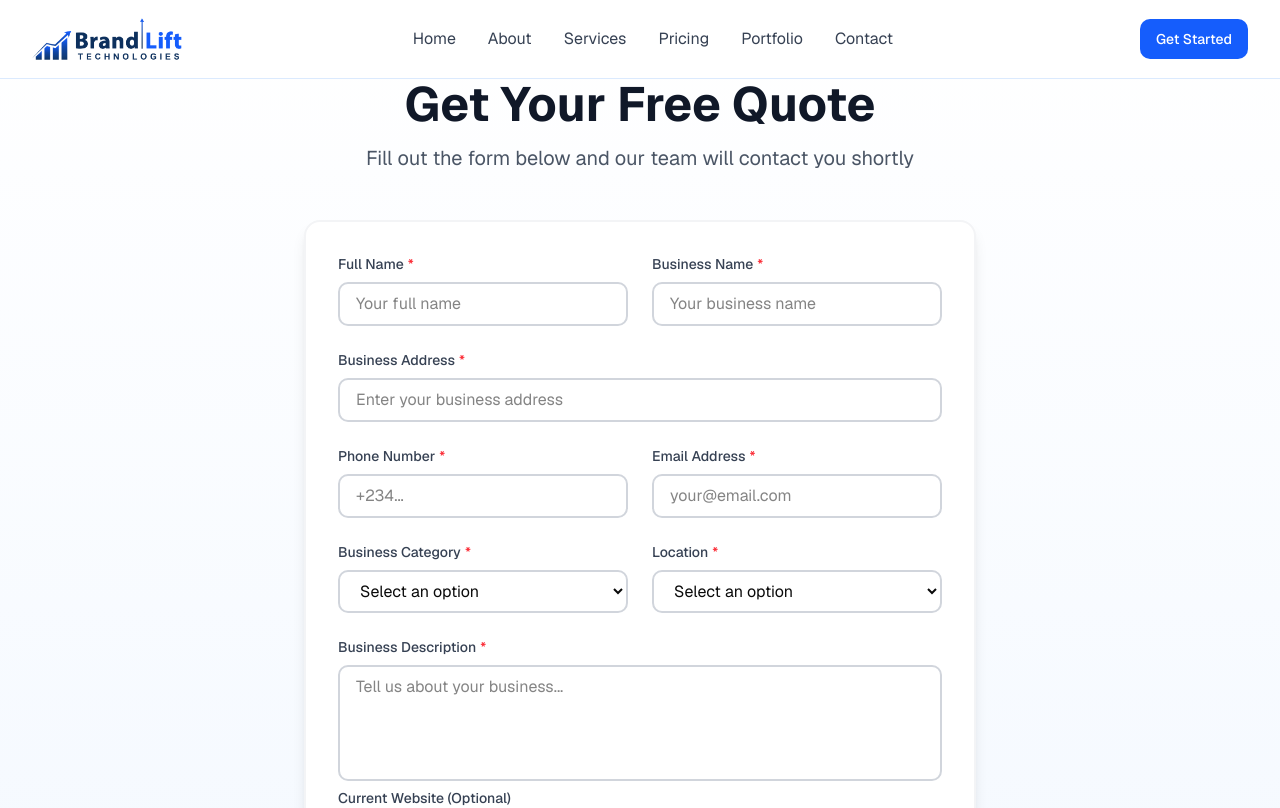
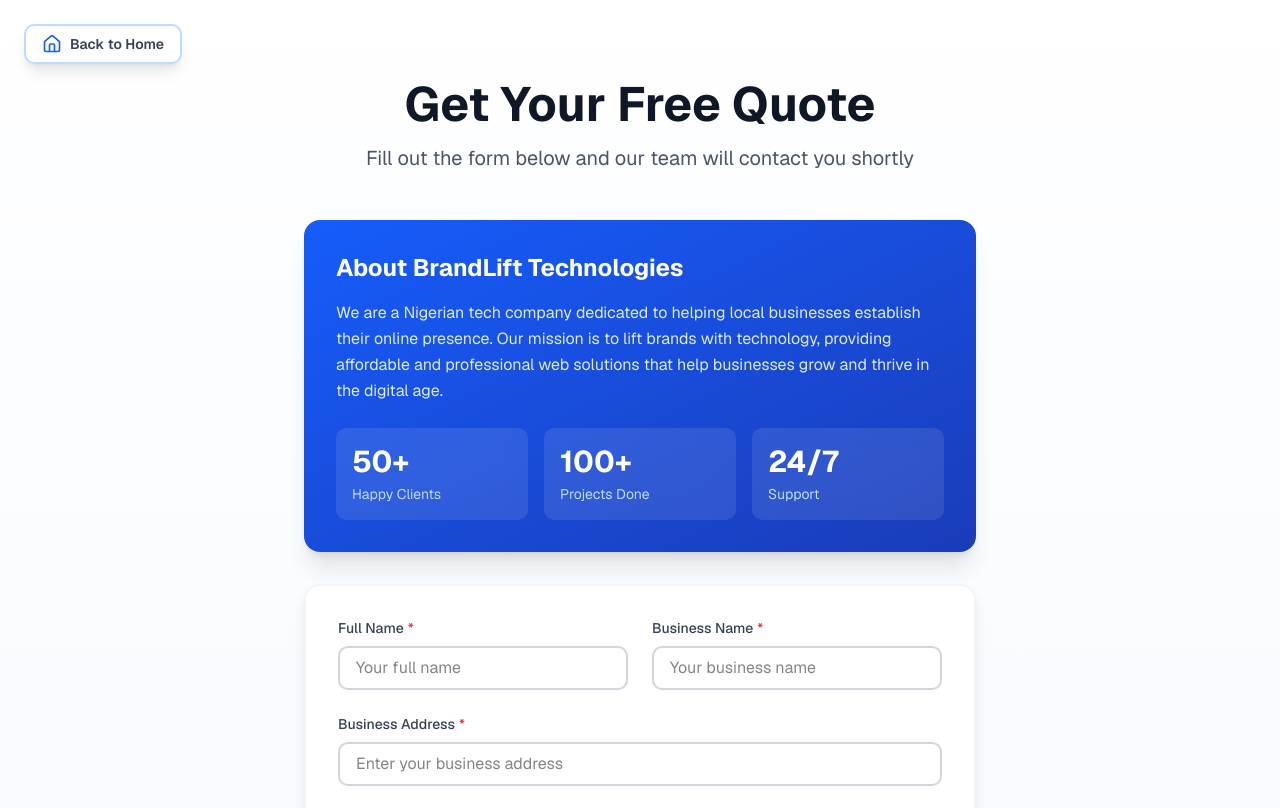
Before and after one commit to davidgraphix/brandlift-technologies, a Next.js app: page /get-quote in a window 1280 px wide. Shown: the top 808 px of the page. Built offline with nearby package versions, Linux system fonts and the light colour scheme.

Commit message:
Fixed routing issue in send-quote page

```diff
--- a/app/get-quote/page.tsx
+++ b/app/get-quote/page.tsx
@@ -1,94 +1,105 @@
-'use client'
+"use client";
 
-import { useState } from 'react'
-import { motion } from 'framer-motion'
-import { useRouter } from 'next/navigation'
-import Header from '@/components/header'
-import Footer from '@/components/footer'
-import { Button } from '@/components/ui/button'
-import FormInput from '@/components/form-input'
-import FormSelect from '@/components/form-select'
-import FormTextarea from '@/components/form-textarea'
+import { useState } from "react";
+import { motion } from "framer-motion";
+import { useRouter } from "next/navigation";
+import Footer from "@/components/footer";
+import { Button } from "@/components/ui/button";
+import FormInput from "@/components/form-input";
+import FormSelect from "@/components/form-select";
+import FormTextarea from "@/components/form-textarea";
+import Link from "next/link";
+import { Home } from "lucide-react";
 
 interface FormErrors {
-  [key: string]: string
+  [key: string]: string;
 }
 
 export default function GetQuotePage() {
-  const router = useRouter()
-  const [isLoading, setIsLoading] = useState(false)
-  const [errors, setErrors] = useState<FormErrors>({})
+  const router = useRouter();
+  const [isLoading, setIsLoading] = useState(false);
+  const [errors, setErrors] = useState<FormErrors>({});
 
   const [formData, setFormData] = useState({
-    fullName: '',
-    businessName: '',
-    businessAddress: '',
-    phoneNumber: '',
-    email: '',
-    businessCategory: '',
-    businessDescription: '',
-    currentWebsite: '',
-    service: '',
-    pricingPackage: '',
-    projectBudget: '',
-    location: '',
-    startTimeline: '',
-    additionalNote: '',
-  })
+    fullName: "",
+    businessName: "",
+    businessAddress: "",
+    phoneNumber: "",
+    email: "",
+    businessCategory: "",
+    businessDescription: "",
+    currentWebsite: "",
+    service: "",
+    pricingPackage: "",
+    projectBudget: "",
+    location: "",
+    startTimeline: "",
+    additionalNote: "",
+  });
 
   const validateForm = () => {
-    const newErrors: FormErrors = {}
+    const newErrors: FormErrors = {};
 
-    if (!formData.fullName.trim()) newErrors.fullName = 'Full name is required'
-    if (!formData.businessName.trim()) newErrors.businessName = 'Business name is required'
-    if (!formData.businessAddress.trim()) newErrors.businessAddress = 'Business address is required'
-    if (!formData.phoneNumber.trim()) newErrors.phoneNumber = 'Phone number is required'
-    if (!formData.email.trim()) newErrors.email = 'Email is required'
-    if (!formData.email.includes('@')) newErrors.email = 'Valid email is required'
-    if (!formData.businessCategory) newErrors.businessCategory = 'Business category is required'
-    if (!formData.businessDescription.trim()) newErrors.businessDescription = 'Business description is required'
-    if (!formData.service) newErrors.service = 'Service selection is required'
-    if (!formData.pricingPackage) newErrors.pricingPackage = 'Pricing package is required'
-    if (!formData.location.trim()) newErrors.location = 'Location is required'
-    if (!formData.startTimeline) newErrors.startTimeline = 'Start timeline is required'
+    if (!formData.fullName.trim()) newErrors.fullName = "Full name is required";
+    if (!formData.businessName.trim())
+      newErrors.businessName = "Business name is required";
+    if (!formData.businessAddress.trim())
+      newErrors.businessAddress = "Business address is required";
+    if (!formData.phoneNumber.trim())
+      newErrors.phoneNumber = "Phone number is required";
+    if (!formData.email.trim()) newErrors.email = "Email is required";
+    if (!formData.email.includes("@"))
+      newErrors.email = "Valid email is required";
+    if (!formData.businessCategory)
+      newErrors.businessCategory = "Business category is required";
+    if (!formData.businessDescription.trim())
+      newErrors.businessDescription = "Business description is required";
+    if (!formData.service) newErrors.service = "Service selection is required";
+    if (!formData.pricingPackage)
+      newErrors.pricingPackage = "Pricing package is required";
+    if (!formData.location.trim()) newErrors.location = "Location is required";
+    if (!formData.startTimeline)
+      newErrors.startTimeline = "Start timeline is required";
 
-    setErrors(newErrors)
-    return Object.keys(newErrors).length === 0
-  }
+    setErrors(newErrors);
+    return Object.keys(newErrors).length === 0;
+  };
 
   const handleInputChange = (
-    e: React.ChangeEvent<HTMLInputElement | HTMLSelectElement | HTMLTextAreaElement>
+    e: React.ChangeEvent<
+      HTMLInputElement | HTMLSelectElement | HTMLTextAreaElement
+    >
   ) => {
-    const { name, value } = e.target
+    const { name, value } = e.target;
     setFormData((prev) => ({
       ...prev,
       [name]: value,
-    }))
+    }));
     if (errors[name]) {
       setErrors((prev) => ({
         ...prev,
-        [name]: '',
-      }))
+        [name]: "",
+      }));
     }
-  }
+  };
 
   const handleSubmit = async (e: React.FormEvent) => {
-    e.preventDefault()
+    e.preventDefault();
 
     if (!validateForm()) {
-      return
+      return;
     }
 
-    setIsLoading(true)
+    setIsLoading(true);
 
     try {
-      const response = await fetch('/api/send-quote', {
-        method: 'POST',
+      const response = await fetch("/api/send-quote", {
+        method: "POST",
         headers: {
-          'Content-Type': 'application/json',
+          "Content-Type": "application/json",
         },
         body: JSON.stringify(formData),
-      })
+      });
 
       if (response.ok) {
         // Open WhatsApp
@@ -103,22 +114,26 @@
 Pricing Plan: ${formData.pricingPackage}
 Budget: ${formData.projectBudget}
 
-${formData.businessDescription}`
+${formData.businessDescription}`;
 
-        const whatsappUrl = `https://wa.me/2348123456789?text=${encodeURIComponent(message)}`
-        window.open(whatsappUrl, '_blank')
+        const whatsappUrl = `https://wa.me/2348123456789?text=${encodeURIComponent(
+          message
+        )}`;
+        window.open(whatsappUrl, "_blank");
 
-        router.push('/thank-you')
+        router.push("/thank-you");
       } else {
-        setErrors({ submit: 'Failed to send quote request. Please try again.' })
+        setErrors({
+          submit: "Failed to send quote request. Please try again.",
+        });
       }
     } catch (error) {
-      setErrors({ submit: 'An error occurred. Please try again.' })
-      console.error('Error:', error)
+      setErrors({ submit: "An error occurred. Please try again." });
+      console.error("Error:", error);
     } finally {
-      setIsLoading(false)
+      setIsLoading(false);
     }
-  }
+  };
 
   const containerVariants = {
     hidden: { opacity: 0 },
@@ -129,11 +144,26 @@
         delayChildren: 0.2,
       },
     },
-  }
+  };
 
   return (
     <main>
-      <Header />
+      <motion.div
+        initial={{ opacity: 0, y: -20 }}
+        animate={{ opacity: 1, y: 0 }}
+        transition={{ duration: 0.5 }}
+        className="fixed top-6 left-6 z-50"
+      >
+        <Link href="/">
+          <Button
+            variant="outline"
+            className="flex items-center gap-2 bg-white/90 backdrop-blur-md border-2 border-blue-200 hover:bg-blue-50 hover:border-blue-400 transition-all shadow-lg"
+          >
+            <Home size={20} className="text-blue-600" />
+            <span className="font-semibold text-gray-700">Back to Home</span>
+          </Button>
+        </Link>
+      </motion.div>
       <section className="min-h-screen bg-gradient-to-b from-white to-blue-50 py-20 px-4">
         <div className="max-w-2xl mx-auto">
           <motion.div
@@ -142,9 +172,42 @@
             transition={{ duration: 0.6 }}
             className="text-center mb-12"
           >
-            <h1 className="text-4xl md:text-5xl font-bold text-gray-900 mb-4">Get Your Free Quote</h1>
-            <p className="text-xl text-gray-600">Fill out the form below and our team will contact you shortly</p>
+            <h1 className="text-4xl md:text-5xl font-bold text-gray-900 mb-4">
+              Get Your Free Quote
+            </h1>
+            <p className="text-xl text-gray-600">
+              Fill out the form below and our team will contact you shortly
+            </p>
           </motion.div>
+
+           <motion.div
+            initial={{ opacity: 0, y: 20 }}
+            animate={{ opacity: 1, y: 0 }}
+            transition={{ duration: 0.6, delay: 0.2 }}
+            className="bg-gradient-to-br from-blue-600 to-blue-800 rounded-2xl p-8 mb-8 shadow-xl text-white"
+          >
+            <h2 className="text-2xl font-bold mb-4">About BrandLift Technologies</h2>
+            <p className="text-blue-100 mb-4 leading-relaxed">
+              We are a Nigerian tech company dedicated to helping local businesses establish their online presence.
+              Our mission is to lift brands with technology, providing affordable and professional web solutions
+              that help businesses grow and thrive in the digital age.
+            </p>
+            <div className="grid md:grid-cols-3 gap-4 mt-6">
+              <div className="bg-white/10 backdrop-blur-sm rounded-lg p-4">
+                <div className="text-3xl font-bold mb-1">50+</div>
+                <div className="text-blue-200 text-sm">Happy Clients</div>
+              </div>
+              <div className="bg-white/10 backdrop-blur-sm rounded-lg p-4">
+                <div className="text-3xl font-bold mb-1">100+</div>
+                <div className="text-blue-200 text-sm">Projects Done</div>
+              </div>
+              <div className="bg-white/10 backdrop-blur-sm rounded-lg p-4">
+                <div className="text-3xl font-bold mb-1">24/7</div>
+                <div className="text-blue-200 text-sm">Support</div>
+              </div>
+            </div>
+          </motion.div>
+
 
           <motion.form
             onSubmit={handleSubmit}
@@ -221,7 +284,15 @@
               <FormSelect
                 label="Business Category"
                 name="businessCategory"
-                options={['Fashion', 'Tech', 'Food', 'Real Estate', 'Logistics', 'Photography', 'Others']}
+                options={[
+                  "Fashion",
+                  "Tech",
+                  "Food",
+                  "Real Estate",
+                  "Logistics",
+                  "Photography",
+                  "Others",
+                ]}
                 value={formData.businessCategory}
                 onChange={handleInputChange}
                 error={errors.businessCategory}
@@ -230,7 +301,14 @@
               <FormSelect
                 label="Location"
                 name="location"
-                options={['Lagos', 'Abuja', 'Port Harcourt', 'Kano', 'Ibadan', 'Other']}
+                options={[
+                  "Lagos",
+                  "Abuja",
+                  "Port Harcourt",
+                  "Kano",
+                  "Ibadan",
+                  "Other",
+                ]}
                 value={formData.location}
                 onChange={handleInputChange}
                 error={errors.location}
@@ -261,7 +339,14 @@
               <FormSelect
                 label="What service are you requesting?"
                 name="service"
-                options={['Website Design', 'Branding', 'Full Tech Setup', 'E-Commerce Website', 'Custom Web App', 'Digital Marketing']}
+                options={[
+                  "Website Design",
+                  "Branding",
+                  "Full Tech Setup",
+                  "E-Commerce Website",
+                  "Custom Web App",
+                  "Digital Marketing",
+                ]}
                 value={formData.service}
                 onChange={handleInputChange}
                 error={errors.service}
@@ -270,7 +355,7 @@
               <FormSelect
                 label="Preferred Pricing Package"
                 name="pricingPackage"
-                options={['Starter', 'Professional', 'Premium', 'Custom']}
+                options={["Starter", "Professional", "Premium", "Custom"]}
                 value={formData.pricingPackage}
                 onChange={handleInputChange}
                 error={errors.pricingPackage}
@@ -282,14 +367,20 @@
               <FormSelect
                 label="Project Budget Range"
                 name="projectBudget"
-                options={['₦80k - ₦150k', '₦200k - ₦300k', '₦450k - ₦600k', '₦700k - ₦1M', '₦1M+']}
+                options={[
+                  "₦80k - ₦150k",
+                  "₦200k - ₦300k",
+                  "₦450k - ₦600k",
+                  "₦700k - ₦1M",
+                  "₦1M+",
+                ]}
                 value={formData.projectBudget}
                 onChange={handleInputChange}
               />
               <FormSelect
                 label="How soon do you want to start?"
                 name="startTimeline"
-                options={['Immediately', '1–2 weeks', '1 month', 'Not sure']}
+                options={["Immediately", "1–2 weeks", "1 month", "Not sure"]}
                 value={formData.startTimeline}
                 onChange={handleInputChange}
                 error={errors.startTimeline}
@@ -316,7 +407,7 @@
                 disabled={isLoading}
                 className="w-full bg-blue-600 hover:bg-blue-700 text-white font-bold py-3 rounded-lg"
               >
-                {isLoading ? 'Sending...' : 'Get Your Quote'}
+                {isLoading ? "Sending..." : "Get Your Quote"}
               </Button>
             </motion.div>
           </motion.form>
@@ -324,5 +415,5 @@
       </section>
       <Footer />
     </main>
-  )
+  );
 }
--- a/components/header.tsx
+++ b/components/header.tsx
@@ -2,7 +2,7 @@
 
 import { useState } from "react";
 import Image from "next/image";
-import { Link, Menu, X } from "lucide-react";
+import { Menu, X } from "lucide-react";
 import { motion } from "framer-motion";
 import { Button } from "@/components/ui/button";
 
```
Also changed, not shown: components/footer.tsx (+8 -8 lines).
